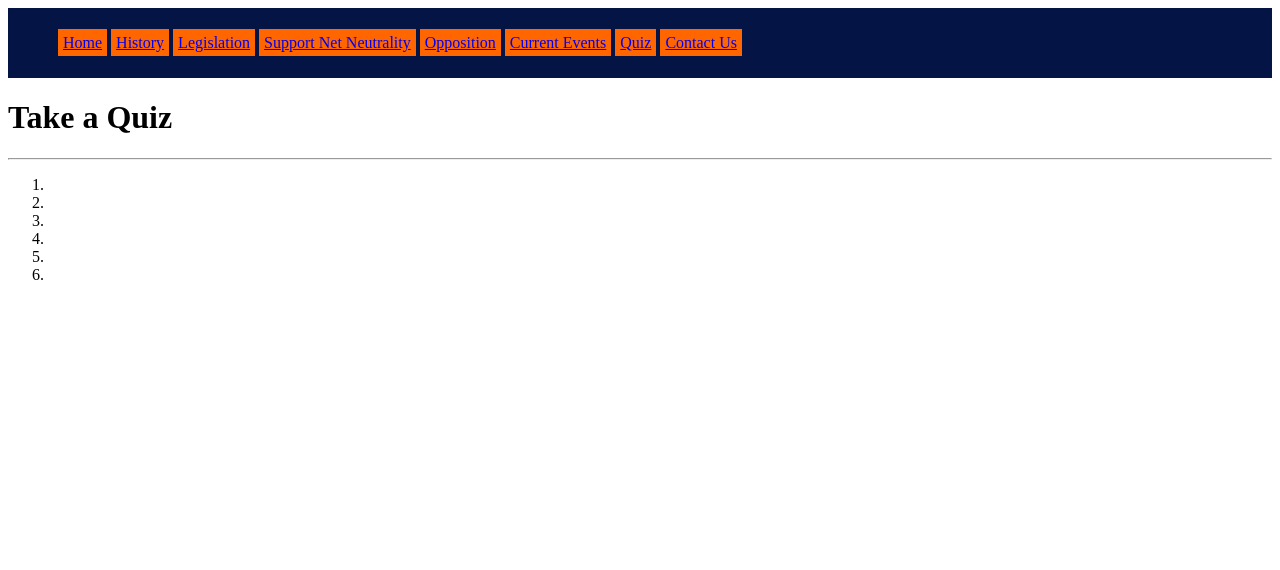
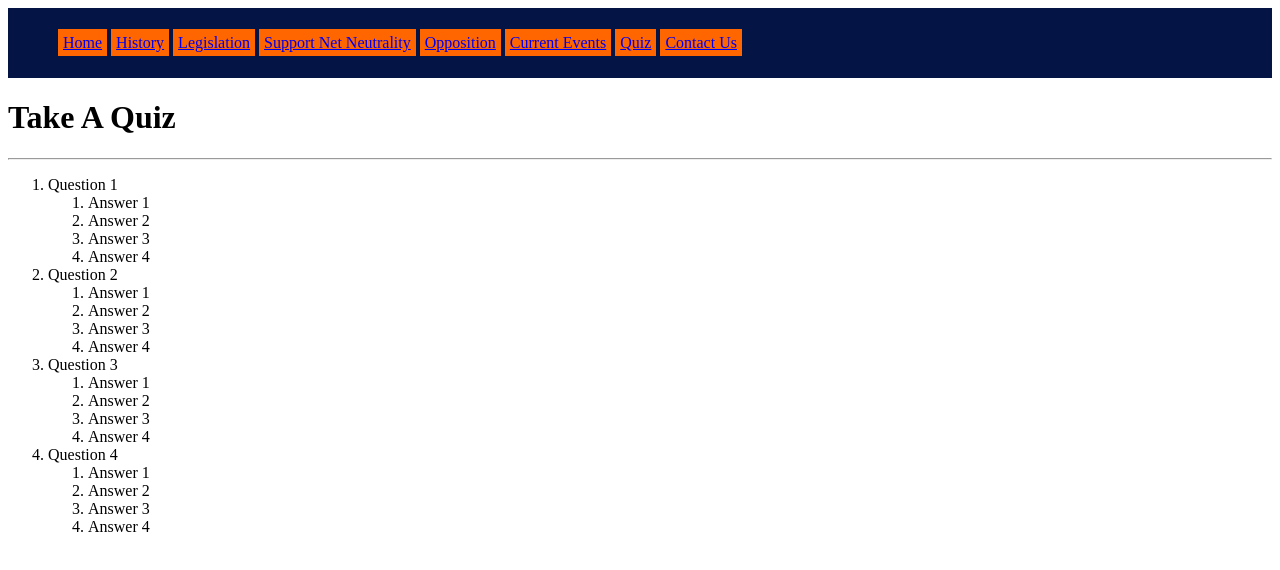
Before and after one commit to czeigman/cs146_netneutrality, a plain HTML site: page quiz.html in a window 1280 px wide. Drawn offline with Linux system fonts and the light colour scheme.

Commit message:
Updated quiz.html

```diff
--- a/quiz.html
+++ b/quiz.html
@@ -1,7 +1,7 @@
 <!DOCTYPE html>
 <html>
   <head>
-  	<title>History</title>
+  	<title>Take A Quiz</title>
   	<link type="text/css" rel="stylesheet" href="CSS/quiz.css">
   </head>
   <body>
@@ -20,15 +20,37 @@
   		</nav>
 	  </div>
 
-    <h1>Take a Quiz</h1>
+    <h1>Take A Quiz</h1>
     <hr>
     <ol>
-      <li></li>
-      <li></li>
-      <li></li>
-      <li></li>
-      <li></li>
-      <li></li>
+      <li>Question 1
+      <ol>
+        <li>Answer 1</li>
+        <li>Answer 2</li>
+        <li>Answer 3</li>
+        <li>Answer 4</li>
+      </ol></li>
+      <li>Question 2
+      <ol>
+        <li>Answer 1</li>
+        <li>Answer 2</li>
+        <li>Answer 3</li>
+        <li>Answer 4</li>
+      </ol></li>
+      <li>Question 3
+      <ol>
+        <li>Answer 1</li>
+        <li>Answer 2</li>
+        <li>Answer 3</li>
+        <li>Answer 4</li>
+      </ol></li>
+      <li>Question 4
+      <ol>
+        <li>Answer 1</li>
+        <li>Answer 2</li>
+        <li>Answer 3</li>
+        <li>Answer 4</li>
+      </ol></li>
     </ol>
   </body>
 </html>
```
